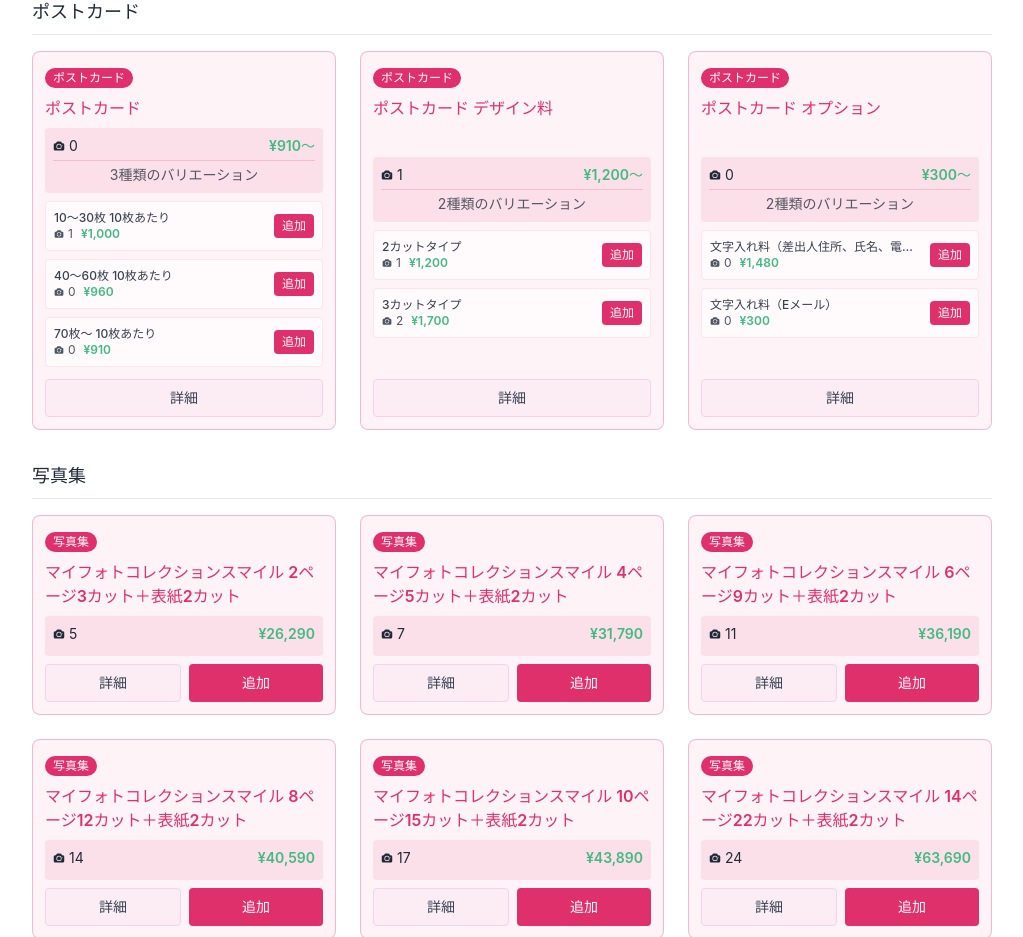
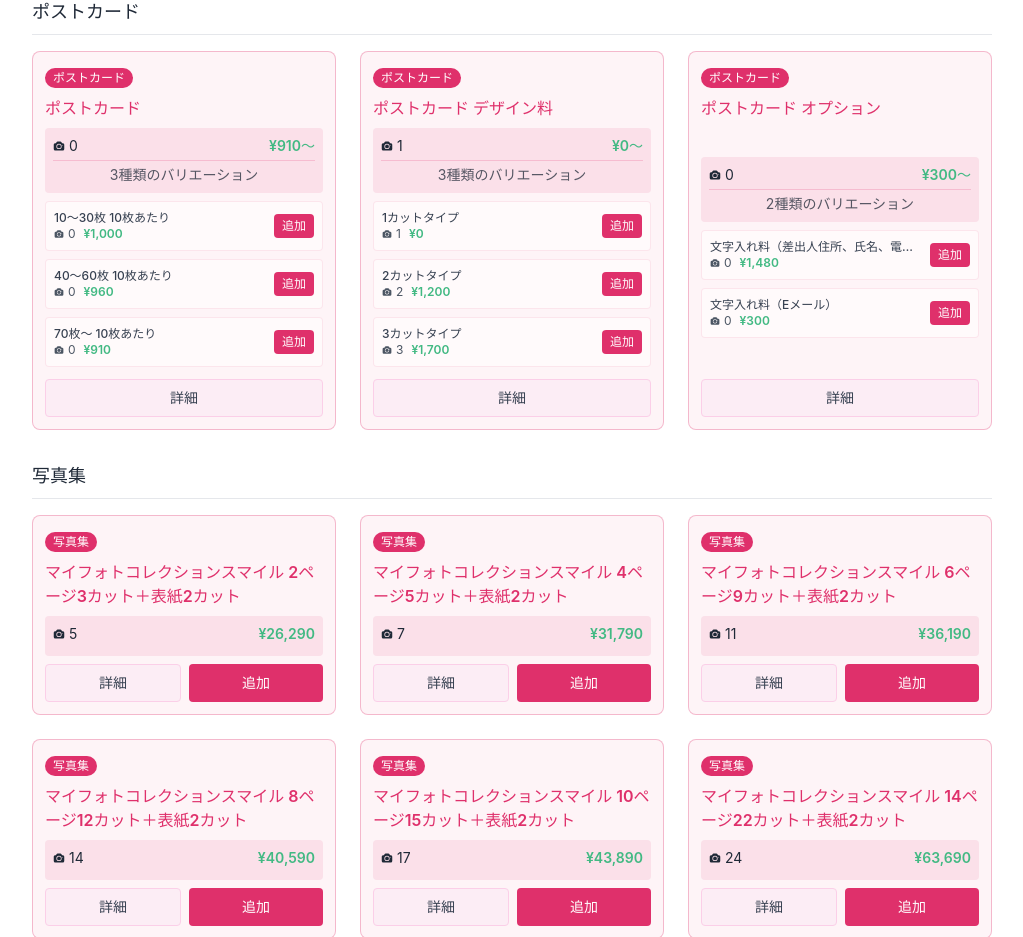
Before and after one commit to kiwi-26/photo-studio-price-calculator, a Vue app: page / in a window 1280 px wide. Shown: the part 8052-8989 px from the top of the page, without its empty margins (256-1279 px from the left). Built offline with nearby package versions, Linux system fonts and the light colour scheme.

Commit message:
ポーズ数調整

```diff
--- a/src/assets/products.ts
+++ b/src/assets/products.ts
@@ -979,7 +979,7 @@ export const products: ProductType[] = [
     "categoryId": "postcard",
     "description": "ポストカードプリント代 ハガキ代別途",
     "price": 1000,
-    "photoCount": 1,
+    "photoCount": 0,
     "id": 116,
     "variation": "10〜30枚 10枚あたり"
   },
@@ -1004,19 +1004,28 @@ export const products: ProductType[] = [
   {
     "name": "ポストカード デザイン料",
     "categoryId": "postcard",
-    "description": "ポストカードのデザイン料（2カット〜）",
-    "price": 1200,
+    "description": "ポストカードのデザイン料（2カット〜有料）",
+    "price": 0,
     "photoCount": 1,
     "id": 119,
+    "variation": "1カットタイプ"
+  },
+  {
+    "name": "ポストカード デザイン料",
+    "categoryId": "postcard",
+    "description": "ポストカードのデザイン料（2カット〜有料）",
+    "price": 1200,
+    "photoCount": 2,
+    "id": 120,
     "variation": "2カットタイプ"
   },
   {
     "name": "ポストカード デザイン料",
     "categoryId": "postcard",
-    "description": "ポストカードのデザイン料（2カット〜）",
+    "description": "ポストカードのデザイン料（2カット〜有料）",
     "price": 1700,
-    "photoCount": 2,
-    "id": 120,
+    "photoCount": 3,
+    "id": 121,
     "variation": "3カットタイプ"
   },
   {
@@ -1025,7 +1034,7 @@ export const products: ProductType[] = [
     "description": "ポストカードのオプション料金",
     "price": 1480,
     "photoCount": 0,
-    "id": 120,
+    "id": 122,
     "variation": "文字入れ料（差出人住所、氏名、電話番号）"
   },
   {
@@ -1034,7 +1043,7 @@ export const products: ProductType[] = [
     "description": "ポストカードのオプション料金",
     "price": 300,
     "photoCount": 0,
-    "id": 121,
+    "id": 123,
     "variation": "文字入れ料（Eメール）"
   }
 ];
```
